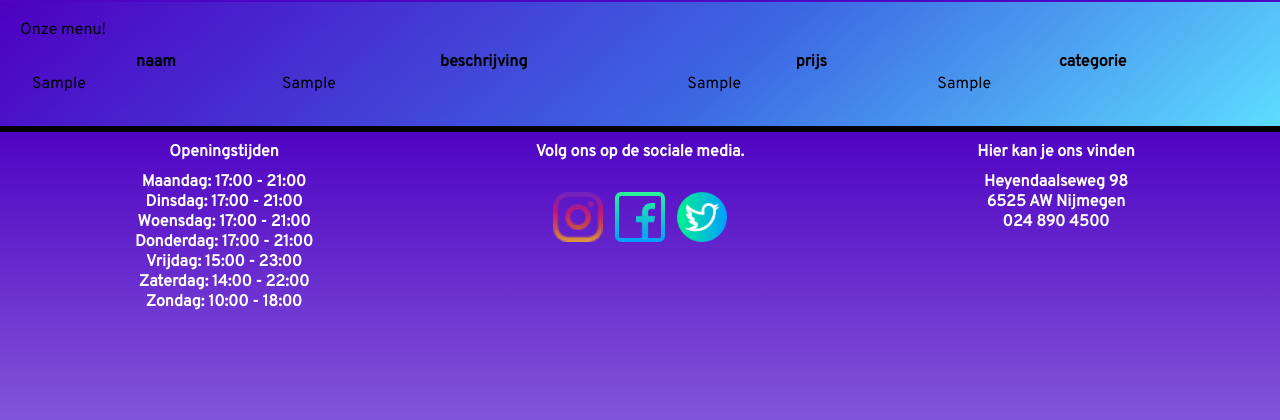
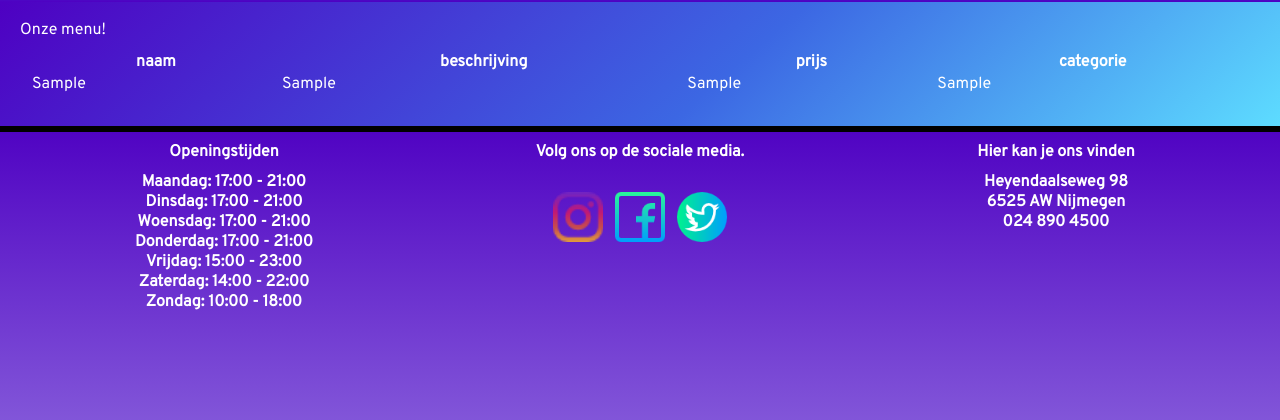
Before and after one commit to NASIdude/MINIcrud, a PHP site: page /MINIcrud/menu.php in a window 1280 px wide. Shown: the top 420 px of the page. Run offline with PHP 8.4, Linux system fonts and the light colour scheme; tables that the repository leaves empty or names only in its code hold one stand-in row (values such as "Sample post"); some libraries are stand-ins or nearby versions.

Commit message:
css
css aanpassen

```diff
--- a/css/MiniCRUD.css
+++ b/css/MiniCRUD.css
@@ -569,7 +569,7 @@ h4 {
 }
 
 .menu-container {
-  color: #000;
+  color: #fff;
   width: 100%;
   height: auto;
   padding: 20px;
@@ -583,7 +583,7 @@ h4 {
 
 /*einde menu css*/
 
-/*  Gallerij  */
+/*  begin galerij  */
 
 .tekst-galerij {
   position: absolute;
@@ -595,7 +595,7 @@ h4 {
   position: absolute;
   top: 55px;
   left: 42%;
-  color: #000;
+  color: #fff;
   font-weight: 700;
 }
 
@@ -647,7 +647,7 @@ h4 {
   }
 }
 
-/*  Gallerij  */
+/*  einde galerij  */
 
 /* einde main */
 
```
